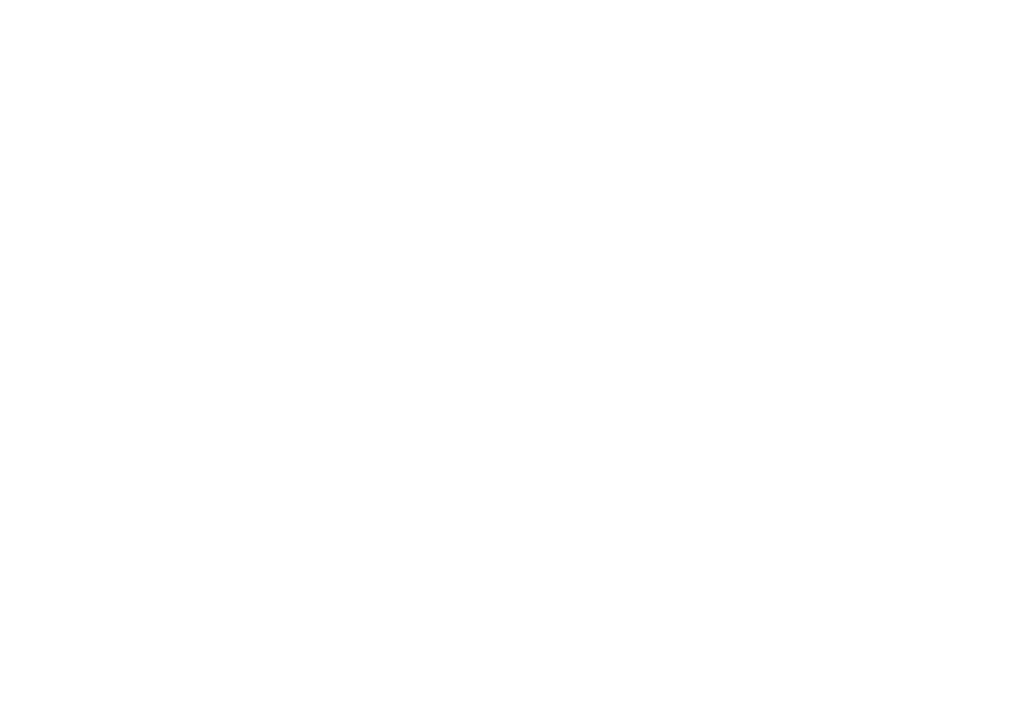
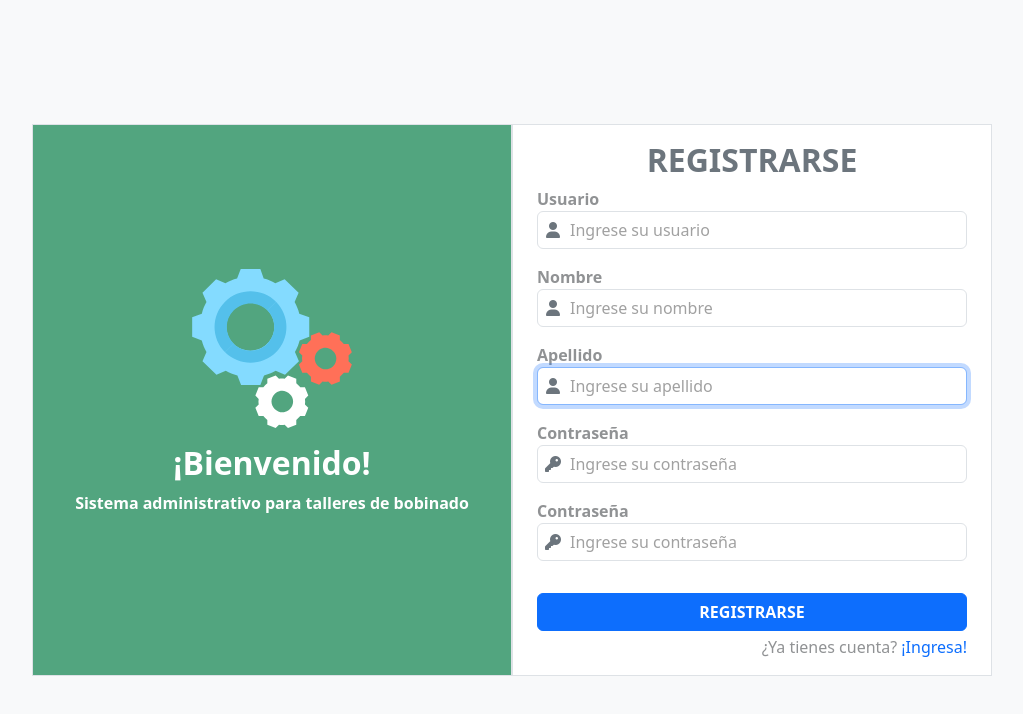
Before and after one commit to HernanRubioDev/motores-rubio, a React (Vite) app in the folder client/: page /register in a window 1280 px wide. Shown: the top 714 px of the page, without its empty margins (128-1151 px from the left). Built offline with nearby package versions, Linux system fonts and the light colour scheme.

Commit message:
register form added

```diff
--- a/client/src/components/login/LoginForm.jsx
+++ b/client/src/components/login/LoginForm.jsx
@@ -28,7 +28,7 @@
             <label htmlFor="usernameValidation" className="text-body-tertiary fw-semibold">Usuario</label>
             <div className="d-flex flex-column align-items-center position-relative">
               <i className="fas fa-user position-absolute text-secondary ms-3 top-50 start-0 translate-middle"/>
-              <input onChange={(e)=>handleChange(e)} type="text" className={`${errors && errors.username ? 'is-invalid' : 'is-valid'} login-input form-control`} id="usernameValidation" placeholder='Ingrese su usuario' required autoFocus name='username' value={form.username}/>
+              <input onChange={(e)=>handleChange(e)} type="text" className={`${errors && errors.username && 'is-invalid'} login-input form-control`} id="usernameValidation" placeholder='Ingrese su usuario' required autoFocus name='username' value={form.username}/>
             <span className={`${errors && errors.username ? 'invalid-feedback' : 'valid-feedback'} valid-feedback position-absolute top-100 m-0`}>
             {errors && errors.username}
             </span>
@@ -38,7 +38,7 @@
             <label htmlFor="passwordValidation" className="text-body-tertiary fw-semibold">Contraseña</label>
             <div className="d-flex align-items-center position-relative">
               <i className="fas fa-key position-absolute ms-3 top-50 start-0 translate-middle text-secondary"/>
-              <input onChange={(e)=>handleChange(e)} type="password" className={`${errors && errors.username ? 'is-invalid' : 'is-valid'} login-input form-control`} placeholder='Ingrese su contraseña' required name='password' value={form.password}/>
+              <input onChange={(e)=>handleChange(e)} type="password" className={`${errors && errors.username && 'is-invalid'} login-input form-control`} placeholder='Ingrese su contraseña' required name='password' value={form.password}/>
             <span className={`${errors && errors.password ? 'invalid-feedback' : 'valid-feedback'} position-absolute top-100 m-0`}>
               {errors && errors.password}
             </span>
--- /dev/null
+++ b/client/src/components/register/RegisterForm.jsx
@@ -0,0 +1,97 @@
+import {NavLink} from 'react-router-dom';
+import '../../stylesheets/Register.css'
+import useForm from '../../hooks/useForm';
+import Loader from '../Loader';
+
+const RegisterForm = ({loading, errors})=>{
+
+  const initialRegister = {
+    name:"",
+    surname:"",
+    username:"",
+    password:"",
+    re_password:""
+  }
+
+  const {form, handleChange} = useForm(initialRegister)
+
+  return(
+    <div className="col-12 col-lg-9 d-flex bg-white">
+    <div className="d-none d-lg-flex flex-column justify-content-center align-items-center col-6 border bg-success bg-opacity-75">
+      <img className="col-4" src='/images/gears.svg'/>
+      <div className="text-center mt-3">
+        <h3 className="text-white fw-bold fs-2">¡Bienvenido!</h3>
+        <p className="text-white fw-semibold">Sistema administrativo para talleres de bobinado</p>
+      </div>
+    </div>
+    <form className="d-flex flex-column align-items-center justify-content-center col-12 col-lg-6 border py-3">
+        <h3 className="text-center text-secondary fw-bold fs-2">REGISTRARSE</h3>
+        <div className="d-flex flex-column w-100 px-4">
+        <div className="mb-3">
+            <label htmlFor="usernameValidation" className="text-body-tertiary fw-semibold">Usuario</label>
+            <div className="d-flex flex-column align-items-center position-relative">
+              <i className="fas fa-user position-absolute text-secondary ms-3 top-50 start-0 translate-middle"/>
+              <input onChange={(e)=>handleChange(e)} type="text" className={`${errors && errors.username && 'is-invalid'} login-input form-control`} id="usernameValidation" placeholder='Ingrese su usuario' required autoFocus name='username' value={form.username}/>
+            <span className={`${errors && errors.username ? 'invalid-feedback' : 'valid-feedback'} valid-feedback position-absolute top-100 m-0`}>
+            {errors && errors.username}
+            </span>
+            </div>
+          </div>
+        <div className="mb-3">
+          <label htmlFor="nameValidation" className="text-body-tertiary fw-semibold">Nombre</label>
+          <div className="d-flex flex-column align-items-center position-relative">
+            <i className="fas fa-user position-absolute text-secondary ms-3 top-50 start-0 translate-middle"/>
+            <input onChange={(e)=>handleChange(e)} type="text" className={`${errors && errors.name && 'is-invalid'} register-input form-control`} id="nameValidation" placeholder='Ingrese su nombre' required autoFocus name='name' value={form.name}/>
+          <span className={`${errors && errors.name ? 'invalid-feedback' : 'valid-feedback'} valid-feedback position-absolute top-100 m-0`}>
+          {errors && errors.name}
+          </span>
+          </div>
+        </div>
+        <div className="mb-3">
+          <label htmlFor="surnameValidation" className="text-body-tertiary fw-semibold">Apellido</label>
+          <div className="d-flex flex-column align-items-center position-relative">
+            <i className="fas fa-user position-absolute text-secondary ms-3 top-50 start-0 translate-middle"/>
+            <input onChange={(e)=>handleChange(e)} type="text" className={`${errors && errors.surname && 'is-invalid'} register-input form-control`} id="surnameValidation" placeholder='Ingrese su apellido' required autoFocus name='surname' value={form.surname}/>
+          <span className={`${errors && errors.surname ? 'invalid-feedback' : 'valid-feedback'} valid-feedback position-absolute top-100 m-0`}>
+          {errors && errors.surname}
+          </span>
+          </div>
+        </div>
+        <div className="mb-3">
+          <label htmlFor="passwordValidation" className="text-body-tertiary fw-semibold">Contraseña</label>
+          <div className="d-flex align-items-center position-relative">
+            <i className="fas fa-key position-absolute ms-3 top-50 start-0 translate-middle text-secondary"/>
+            <input onChange={(e)=>handleChange(e)} type="password" className={`${errors && errors.username && 'is-invalid'} register-input form-control`} id='passwordValidation' placeholder='Ingrese su contraseña' required name='password' value={form.password}/>
+          <span className={`${errors && errors.password ? 'invalid-feedback' : 'valid-feedback'} position-absolute top-100 m-0`}>
+            {errors && errors.password}
+          </span>
+          </div>
+        </div>
+        <div className="mb-3">
+          <label htmlFor="repasswordValidation" className="text-body-tertiary fw-semibold">Contraseña</label>
+          <div className="d-flex align-items-center position-relative">
+            <i className="fas fa-key position-absolute ms-3 top-50 start-0 translate-middle text-secondary"/>
+            <input onChange={(e)=>handleChange(e)} type="password" className={`${errors && errors.username && 'is-invalid'} register-input form-control`} id='repasswordValidation' placeholder='Ingrese su contraseña' required name='re_password' value={form.re_password}/>
+          <span className={`${errors && errors.password ? 'invalid-feedback' : 'valid-feedback'} position-absolute top-100 m-0`}>
+            {errors && errors.password}
+          </span>
+          </div>
+        </div>
+      </div>
+      <div className="d-flex flex-column align-items-center w-100 px-4 mt-3">
+        {loading ?
+        <Loader />
+        :
+        <button type="submit" className="btn btn-primary w-100 fw-semibold">REGISTRARSE</button>
+        }
+      </div>
+      <div className='d-flex w-100 justify-content-end px-4 mt-1'>
+        <span className='text-body-tertiary'>¿Ya tienes cuenta?</span>
+        <NavLink to='/' className='link-underline link-underline-opacity-0 text-end ms-1'>¡Ingresa!</NavLink>
+      </div>
+    </form>
+  </div>
+  )
+}
+
+export default RegisterForm;
--- a/client/src/pages/Login.jsx
+++ b/client/src/pages/Login.jsx
@@ -12,8 +12,8 @@
     if(session.auth_token) navigate("/search")
   },[session])
 
-  const { loading, response, loginUser} = useUser()
-  const errors=null
+  const { loading, errors, response, loginUser} = useUser()
+
   return(
     <main className='vh-100 d-flex flex-column justify-content-center align-items-center bg-light overflow-hidden'>
       <LoginForm loading={loading} errors={errors} loginUser={loginUser}/>
--- a/client/src/pages/Monophasic.jsx
+++ b/client/src/pages/Monophasic.jsx
@@ -1,5 +1,15 @@
+import { useNavigate } from "react-router-dom";
+import sessionContext from "../context/UserContext";
+import { useContext, useEffect } from "react";
 
 const Monophasic = ()=>{
+
+  const navigate = useNavigate();
+  const {session} = useContext(sessionContext)
+
+  useEffect(()=>{
+    if(!session.auth_token) navigate("/")
+  },[session])
 
   return(
   <main className='vh-100 d-flex flex-column'>
--- a/client/src/pages/Register.jsx
+++ b/client/src/pages/Register.jsx
@@ -1,9 +1,11 @@
+import RegisterForm from "../components/register/RegisterForm";
+
 
 const Register = ()=>{
 
   return(
-    <main className="mh-100 d-flex flex-wrap justify-content-center col-12 bg-body-secondary">
-
+    <main className="vh-100 d-flex flex-column justify-content-center align-items-center bg-light overflow-hidden">
+      <RegisterForm />
     </main>
   );
 }
--- a/client/src/pages/Search.jsx
+++ b/client/src/pages/Search.jsx
@@ -1,5 +1,14 @@
+import { useNavigate } from "react-router-dom";
+import sessionContext from "../context/UserContext";
+import { useContext, useEffect } from "react";
 
 const Search = ()=>{
+  const navigate = useNavigate();
+  const {session} = useContext(sessionContext)
+
+  useEffect(()=>{
+    if(!session.auth_token) navigate("/")
+  },[session])
 
   return(
     <main className="vh-100 d-flex flex-column">
--- a/client/src/pages/Triphasic.jsx
+++ b/client/src/pages/Triphasic.jsx
@@ -1,5 +1,15 @@
+import { useNavigate } from "react-router-dom";
+import sessionContext from "../context/UserContext";
+import { useContext, useEffect } from "react";
 
 const Triphasic = ()=>{
+
+  const navigate = useNavigate();
+  const {session} = useContext(sessionContext)
+
+  useEffect(()=>{
+    if(!session.auth_token) navigate("/")
+  },[session])
 
   return(
   <main className='vh-100 d-flex flex-column'>
--- a/client/src/pages/Washer.jsx
+++ b/client/src/pages/Washer.jsx
@@ -1,5 +1,16 @@
+import { useNavigate } from "react-router-dom";
+import sessionContext from "../context/UserContext";
+import { useContext, useEffect } from "react";
 
 const Washer = ()=>{
+
+  const navigate = useNavigate();
+  const {session} = useContext(sessionContext)
+
+  useEffect(()=>{
+    if(!session.auth_token) navigate("/")
+  },[session])
+
   return(
     <main className='vh-100 d-flex flex-column'>
 
--- /dev/null
+++ b/client/src/stylesheets/Register.css
@@ -0,0 +1,7 @@
+.register-input{
+  padding-left: 2rem !important;
+}
+
+.register-input::placeholder{
+  color: #a1a1a1 !important;
+}
```
